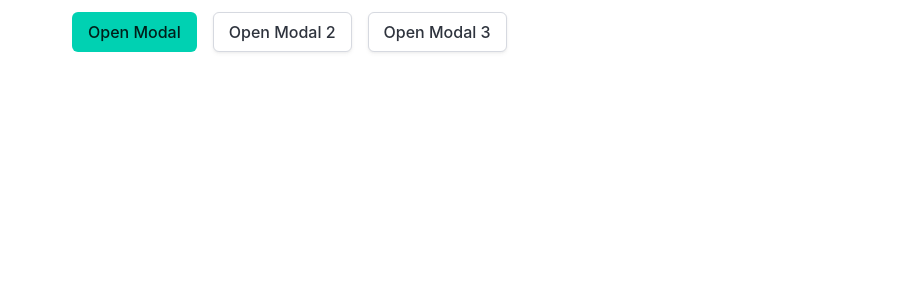
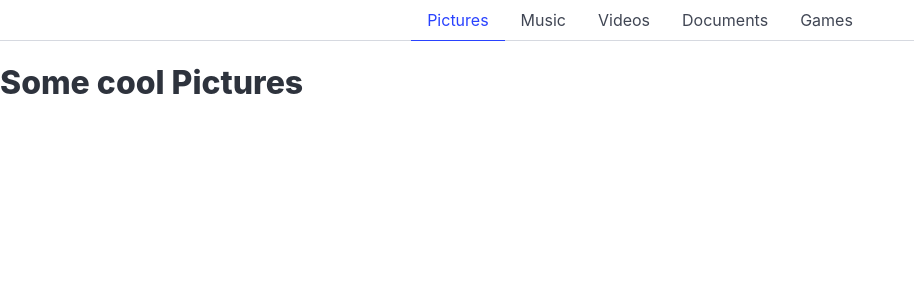
Before and after one commit to tristankruuk/learnnode, a Vue app: page / in a window 1280 px wide. Shown: the top 300 px of the page, without its empty margins (0-914 px from the left). Built offline with nearby package versions, Linux system fonts and the light colour scheme.

Commit message:
Add Tabs component

```diff
--- a/src/App.vue
+++ b/src/App.vue
@@ -1,54 +1,24 @@
 <script setup>
-import { ref } from "vue";
-import Modal from "./components/Modal.vue";
-import ImgModal from "./components/ImgModal.vue";
+    import { ref } from "vue";
+    import Tabs from "./components/Tabs.vue";
+    let tabTitles = ["Pictures", "Music", "Videos", "Documents", "Games"];
+    let tabContent = [
+        "Some cool Pictures",
+        "Some cool Music",
+        "Some cool Videos",
+        "Some cool Documents",
+        "Some cool Games",
+];
+    let tabActive = ref(0);
 
-//ctrl+c, ctrl+v copyb terve rea
-let modalActive = ref(false);
-let modal2Active = ref(false);
-let modal3Active = ref(false);
+function setActive(key) {
+  tabActive.value = key;
+}
 </script>
 
 <template>
-    <div class="container mt-3">
-        <button class="button is-primary mx-2" @click="modalActive = true">Open Modal</button>
-        <button class="button is-secondary mx-2" @click="modal2Active = true">Open Modal 2</button>
-        <button class="button is-secondary mx-2" @click="modal3Active = true">Open Modal 3</button>
+    <Tabs :titles="tabTitles" @change="setActive"></Tabs>
+    <div class="content">
+        <h1>{{ tabContent[tabActive] }}</h1>
     </div>
-
-    <ImgModal :active="modalActive" @close="modalActive=false"
-    url="https://picsum.photos/seed/tristan/1280/960"></ImgModal>
-    <ImgModal :active="modal2Active" @close="modal2Active=false"
-    url="https://picsum.photos/seed/kruuk/1280/960"></ImgModal>
-    <Modal :active="modal3Active" @close="modal3Active=false">
-        <div class="card">
-            <div class="card-image">
-                <figure class="image is-4by3">
-                    <img src="https://bulma.io/assets/images/placeholders/1280x960.png" alt="Placeholder image" />
-                </figure>
-            </div>
-            <div class="card-content">
-                <div class="media">
-                    <div class="media-left">
-                        <figure class="image is-48x48">
-                            <img src="https://bulma.io/assets/images/placeholders/96x96.png" alt="Placeholder image" />
-                        </figure>
-                    </div>
-                    <div class="media-content">
-                        <p class="title is-4">John Smith</p>
-                        <p class="subtitle is-6">@johnsmith</p>
-                    </div>
-                </div>
-
-                <div class="content">
-                    Lorem ipsum dolor sit amet, consectetur adipiscing elit. Phasellus nec
-                    iaculis mauris. <a>@bulmaio</a>. <a href="#">#css</a>
-                    <a href="#">#responsive</a>
-                    <br />
-                    <time datetime="2016-1-1">11:09 PM - 1 Jan 2016</time>
-                </div>
-            </div>
-        </div>
-    </Modal>
-
 </template>
--- /dev/null
+++ b/src/components/Tabs.vue
@@ -0,0 +1,23 @@
+<script setup>
+import { ref } from 'vue';
+
+defineProps(['titles']);
+let emit = defineEmits(['change']);
+
+let active = ref(0);
+
+function setActive(key) {
+    active.value = key;
+    emit('change', key);
+}
+</script>
+
+<template>
+    <div class="tabs is-centered">
+        <ul>
+            <li v-for="(title, key) in titles" :class="{'is-active': active === key}">
+                <a @click="setActive(key)">{{ title }}</a>
+            </li>
+        </ul>
+    </div>
+</template>
```
Also changed, not shown: src/pages/Modals.vue (added, +54 -0 lines), 1 other file (tests, documents, lock files or other folders).
